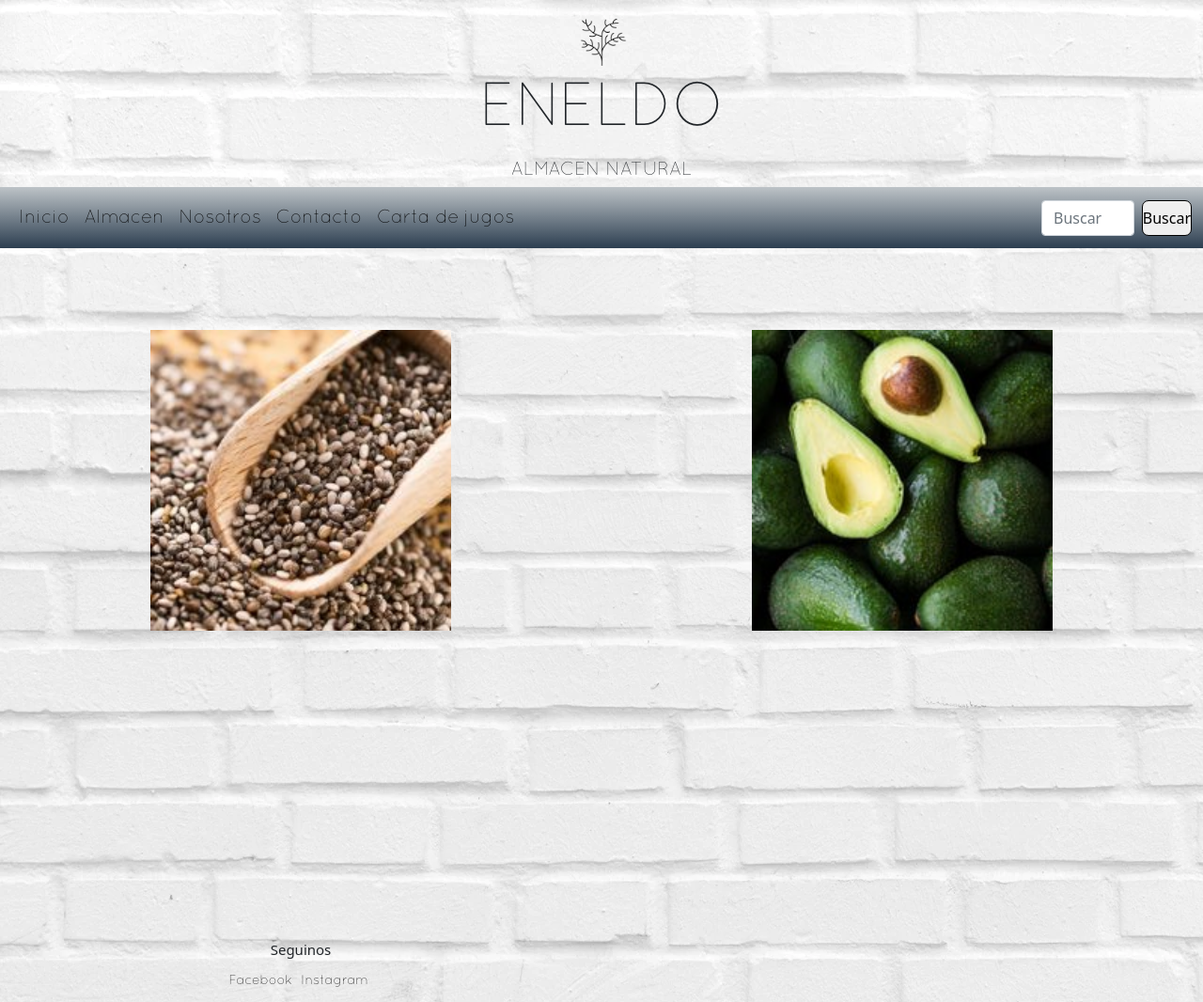
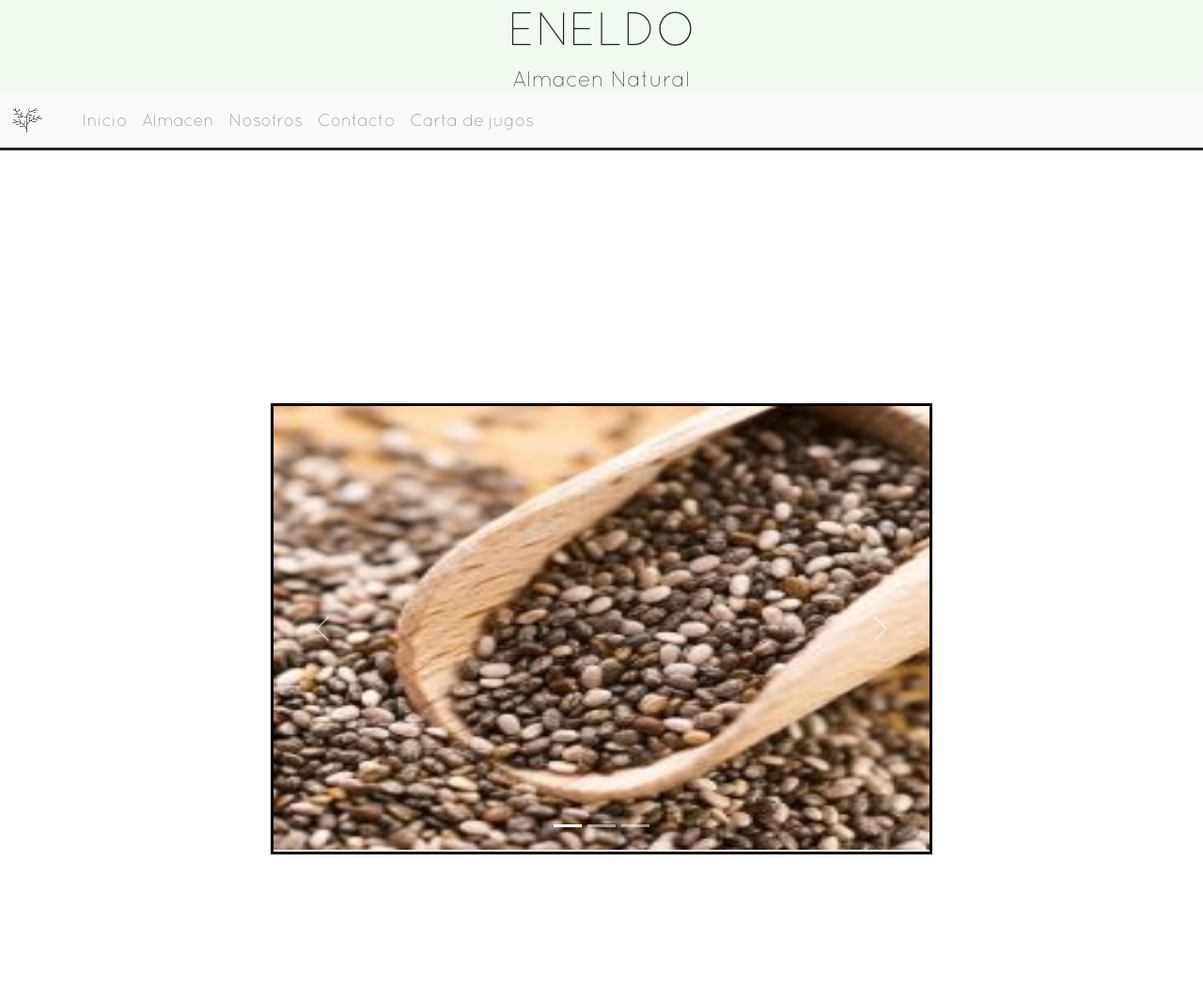
Before and after one commit to GenaroRucireto/Eneldo-Rucireto, a plain HTML site: page pages/almacen.html in a window 1280 px wide. Shown: the top 1066 px of the page at 94% size. Drawn offline with nearby package versions, Linux system fonts and the light colour scheme.

Commit message:
animaciones,transiciones,

```diff
--- a/pages/almacen.html
+++ b/pages/almacen.html
@@ -12,46 +12,66 @@
 </head>
 
 <body>
-    <div class="container">
-        <div class="heading">
+
     <header>
-                <img src="../imagenes/eneldo.png" alt="logo" />
+        <div class="nombre">
             <h1>ENELDO</h1>
-                <h2>ALMACEN NATURAL</h2>
-            </header>
-        </div>
-        <nav class="navbar">
-            <div class="container-fluid">
-                <ul>
-                    <li><a href="../index.html">Inicio</a></li>
-                    <li><a href="/pages/almacen.html">Almacen</a></li>
-                    <li><a href="/pages/nosotros.html">Nosotros</a></li>
-                    <li><a href="/pages/contacto.html">Contacto</a></li>
-                    <li><a href="/pages/jugos.html">Carta de jugos</a></li>
-                </ul>
-                <div class="busqueda">
-                    <form class="d-flex" role="search">
-                        <input class="form-control me-2" type="search" placeholder="Buscar" aria-label="Search">
-                        <button class="buscar" type="submit">Buscar</button>
-                    </form>
+            <h2>Almacen Natural</h2>
         </div>
 
+        <div class="container-fuid">
+            <nav class="navbar navbar-expand-md navbar-light bg-light border-3 border-bottom border-dark">
+                <div class="container-fluid">
+                    <a href="#" class="navbar-brand"><img src="../imagenes/eneldo.png" alt="logo" width="35" height="26"
+                            class="d-inline-block align-text-top"></a>
+                    <button type="button" class="navbar-toggler" data-bs-toggle="collapse"
+                        data-bs-target="#menunavegacion">
+                        <span class="navbar-toggler-icon"></span>
+                    </button>
+                    <div id="menunavegacion" class="collapse navbar-collapse">
+                        <ul class="navbar-nav ms-3">
+                            <li class="nav-item"><a class="nav-link" href="../index.html">Inicio</a></li>
+                            <li class="nav-item"><a class="nav-link" href="/pages/almacen.html">Almacen</a></li>
+                            <li class="nav-item"><a class="nav-link" href="/pages/nosotros.html">Nosotros</a></li>
+                            <li class="nav-item"><a class="nav-link" href="/pages/contacto.html">Contacto</a></li>
+                            <li class="nav-item"><a class="nav-link" href="/pages/jugos.html">Carta de jugos</a></li>
+                        </ul>
+                    </div>
                 </div>
             </nav>
+    </header>
 
+    <div class="container">
 
-
-
-        <div class="fotos">
-            <img class="foto1" src="../imagenes/chia.jpg " alt="semillas de chia" />
-            <img class="foto2" src="../imagenes/palta.jpg" alt="palta" />
+        <div id="carouselExampleIndicators" class="carousel slide" data-bs-ride="true">
+            <div class="carousel-indicators">
+              <button type="button" data-bs-target="#carouselExampleIndicators" data-bs-slide-to="0" class="active" aria-current="true" aria-label="Slide 1"></button>
+              <button type="button" data-bs-target="#carouselExampleIndicators" data-bs-slide-to="1" aria-label="Slide 2"></button>
+              <button type="button" data-bs-target="#carouselExampleIndicators" data-bs-slide-to="2" aria-label="Slide 3"></button>
             </div>
-
-        <div>
+            <div class="carousel-inner">
+              <div class="carousel-item active">
+                <img src="/imagenes/chia.jpg" class="d-block w-100" alt="chia">
+              </div>
+              <div class="carousel-item">
+                <img src="/imagenes/palta.jpg" class="d-block w-100" alt="palta">
+              </div>
+              <div class="carousel-item">
+                <img src="/imagenes/coco.png" class="d-block w-100" alt="aceite-coco">
+              </div>
+            </div>
+            <button class="carousel-control-prev" type="button" data-bs-target="#carouselExampleIndicators" data-bs-slide="prev">
+              <span class="carousel-control-prev-icon" aria-hidden="true"></span>
+              <span class="visually-hidden">Previous</span>
+            </button>
+            <button class="carousel-control-next" type="button" data-bs-target="#carouselExampleIndicators" data-bs-slide="next">
+              <span class="carousel-control-next-icon" aria-hidden="true"></span>
+              <span class="visually-hidden">Next</span>
+            </button>
+          </div>
         <footer>
             <div class="pie">
                 <legend>Seguinos</legend>
-
                 <a href="./index.html">Facebook</a>
                 <a href="./index.html">Instagram</a>
             </div>
--- a/styles.css
+++ b/styles.css
@@ -3,8 +3,6 @@
     padding: 0;
     box-sizing: border-box;
 }
-
-
 
 @font-face {
     font-family: "Quicksand";
@@ -18,10 +16,8 @@
 
 body {
     padding: 0;
-    background-image: url(imagenes/pared-ladrillo.webp);
+
 }
-
-
 
 .container {
     padding: 0;
@@ -29,40 +25,16 @@ body {
     max-height: 100%;
     display: grid;
     grid-template-columns: 50% 50%;
-    grid-template-rows: 0.25fr 0.15fr 1fr 0.2fr;
+    grid-template-rows: 1fr 0.1fr;
     grid-template-areas:
-        "header header"
-        "menu menu"
         "contenido contenido"
         "footer footer";
-}
-
-header img {
-    margin-top: 20px;
-    height: 50px;
-    width: 50px;
-
-    margin-left: 80px;
-}
-
-.container .heading {
-    grid-area: "header";
-    display: flex;
-    grid-column: 1/3;
-    justify-content: left;
-}
-
-.container .navbar {
-    grid-area: menu;
-    grid-column: 1/3;
-    display: flex;
 }
 
 .container .contenido {
     grid-area: "contenido";
     grid-column: 1/3;
 }
-
 
 footer {
     grid-area: "footer";
@@ -72,36 +44,8 @@ footer {
 .container .pie {
     grid-area: "footer";
     grid-column: 1/3;
-}
+    margin-top: 1rem;
 
-.heading h1 {
-    font-size: 50px;
-    font-family: "Quicksand";
-}
-
-h1 {
-    animation-duration: 3s;
-    animation-name: slide;
-}
-
-@keyframes slide {
-    from {
-        margin-left: 100%;
-        width: 300%
-    }
-}
-
-to {
-    margin-left: 0%;
-    width: 100%;
-}
-
-.heading h2 {
-    display: flex;
-    justify-content: center;
-    padding-top: 11px;
-    font-family: "Quicksand";
-    font-size: 20px;
 }
 
 .container .fotos {
@@ -125,59 +69,52 @@ a {
     font-size: 14px;
     font-family: "Quicksand";
 }
-.container-fluid{
-    display: inline;
-}
-.navbar nav {
-    display: inline;
-    justify-content: space-between;
-    margin-top: 10px;
-    border-radius: 10px;
-    width: max-content;
+
+a {
+    background-image: linear-gradient(gray, rgb(134, 126, 126));
+    background-position: 0% 100%;
+    background-repeat: no-repeat;
+    background-size: 0% 2px;
+    transition: background-size .3s;
 }
 
-.navbar ul {
-    list-style-type: none;
-    margin-bottom: 3px;
-    padding: 0px;
+a:hover,
+a:focus {
+    background-size: 100% 2px;
+}
+
+h2 {
+    margin-top: 20px;
+}
+
+.nombre {
+    text-align: center;
+    margin-top: 10px;
+    font-family: "Quicksand";
+    background-color: #f1faee;
+    margin-top: 0;
 
 }
 
-.navbar ul li {
-    display: inline;
-    margin: 3px;
-    padding: 5px;
-}
-
-.buscar {
-    border-radius: 7px;
-    border: solid 1px;
-    width: 4.5rem;
-}
-
-.buscar:hover {
-    background-color: lightgray;
-}
-
-.busqueda {
-    display: inline-flex;
-    position: relative;
-    justify-content: end;
-}
-
-a:hover {
-    color: grey;
+.nombre h2 {
+    margin-top: 10px;
+    font-size: 1rem;
+    font-family: "Quicksand";
+    margin-bottom: 0;
 }
 
 .img-fluid {
     width: 100%;
     margin-top: 30px;
     padding: 0;
+    height: 20rem;
 }
 
 footer {
     display: flex;
     justify-content: center;
+    background-color: #f1faee;
+
 }
 
 .pie {
@@ -203,39 +140,60 @@ footer {
     text-align: justify;
     display: inline;
     width: 300px;
-    margin-left: auto;
-    margin-right: auto;
+
 }
 
 .presentacion h2 {
     text-align: center;
     font-size: 25px;
+    font-family: "Quicksand";
 }
 
 .presentacion p {
     padding-top: 10px;
     text-align: center;
-}
-
-h2 {
-    padding-top: 10px;
     font-family: "Quicksand-italic";
 }
 
-.fotos {
-    display: flex;
-    justify-content: space-around;
-    padding-top: 10px;
+p {
+    animation-duration: 4s;
+    animation-name: animTexto;
+    margin: 20px;
 }
 
-.foto1 {
-    height: 150px;
-    width: 150px;
+@keyframes animTexto {
+    from {
+        margin-left: 100%;
+        width: 100%;
+    }
+
+    to {
+        margin-left: 0%;
+        width: 100%;
+    }
 }
 
-.foto2 {
-    height: 150px;
-    width: 130px;
+.container #carouselExampleIndicators {
+    grid-area: "contenido";
+    grid-column: 1/3;
+}
+
+
+#carouselExampleIndicators {
+    height: 50vh;
+}
+
+.slide {
+    margin-top: 100px;
+    margin-left: auto;
+    margin-right: auto;
+    margin-bottom: 100px;
+
+}
+
+.slide img {
+    width: 50vh;
+    height: 50vw;
 }
 
 .consulta {
@@ -248,7 +206,19 @@ h2 {
     padding-top: 10px;
     margin-top: 40px;
     border-radius: 10px;
-    background-image: linear-gradient(#bdc3c7, #2c3e50);
+    background-image: linear-gradient(#ebf4f5, #b5c6e0);
+}
+
+.container .contacto {
+    grid-area: "contenido";
+    display: flex;
+    justify-content: center;
+    align-items: center;
+    grid-column: 1/3;
+}
+
+.contacto {
+    margin-bottom: 15px;
 }
 
 .consulta legend {
@@ -269,9 +239,12 @@ h2 {
     border-radius: 5px;
     border: 1px solid darkslateblue;
 }
-.btn{
+
+.mb-3 .btn {
+    justify-content: center;
+    align-items: center;
     margin-top: 7px;
- color: beige;
+    color: #000000;
 }
 
 article {
@@ -304,8 +277,8 @@ article p {
 .lista1 li {
     padding: 3px;
 }
+
 .lista1 ul {
-
     padding-left: 0;
 }
 
@@ -316,6 +289,38 @@ article p {
     text-decoration: underline;
 }
 
+@media screen and (min-width: 577px) {
+
+    .container {
+        display: grid;
+        height: 140vh;
+        width: 100vw;
+        grid-template-columns: 1fr 1fr;
+        grid-template-rows: 1fr 0.1fr;
+        grid-template-areas:
+            "contenido contenido"
+            "footer footer";
+    }
+
+    #carouselExampleIndicators {
+        height: 100vh;
+        margin-top: auto;
+        margin-bottom: auto;
+    }
+
+    .slide {
+        height: 60vh !important;
+        width: 55vw !important;
+        margin-left: auto;
+        margin-right: auto;
+        border: solid#000000;
+    }
+
+    .slide img {
+        height: 59vh;
+        width: 54vw;
+    }
+}
 
 @media screen and (min-width: 768px) {
     .container {
@@ -323,64 +328,47 @@ article p {
         height: 140vh;
         width: 100vw;
         grid-template-columns: 1fr 1fr;
-        grid-template-rows: 0.fr 0.20fr 1fr 0.5fr;
-        grid-template-areas: "header header"
-            "menu menu"
+        grid-template-rows: 1fr 0.1fr;
+        grid-template-areas:
             "contenido contenido"
             "footer footer";
 
     }
 
-    .container .heading {
-        grid-area: "header";
-        display: flex;
-        justify-content: center;
-        grid-column: 1/3;
-
-
+    .presentacion h2 {
+        margin-top: 80px;
     }
 
-    header img {
-        margin-left: 41%;
-        margin-right: 48%;
-
-    }
-
-    .heading h1 {
-        font-size: 65px;
-    }
-
-    .heading h2 {
-        grid-area: "header";
-        display: flex;
-        align-items: flex-end;
+    .presentacion p {
         justify-content: center;
+        margin-top: 20px;
+        width: auto;
 
     }
 
     .container .pie {
         grid-area: "footer";
         grid-column: 1/3;
+        margin-top: 1rem;
 
     }
 
-    .navbar {
-        display: flex;
-        grid-area: menu;
-        justify-content: space-around;
-        height: min-content;
-        background-image: linear-gradient(#bdc3c7, #2c3e50);
+    footer {
+        grid-area: "footer";
+        grid-column: 1/3;
     }
 
-    .navbar a {
-        font-size: 20px;
-    }
-    a:hover{
-        color: white;
+
+    .nombre h1 {
+        font-size: 50px;
     }
 
-    .navbar ul {
-        display: inline-flex;
+    .nombre h2 {
+        font-size: 23px;
+    }
+
+    a {
+        font-size: 18px;
     }
 
     .d-flex {
@@ -392,15 +380,43 @@ article p {
         grid-column: 1/3;
     }
 
-    .foto1 {
-        margin-top: 40px;
-        height: 20rem;
+
+    .consulta {
         width: 20rem;
+        height: 25rem;
     }
 
-    .foto2 {
-        margin-top: 40px;
-        height: 20rem;
-        width: 20rem;
+    .form-control {
+        width: 16rem;
     }
+
+    #exampleFormControlTextarea1 {
+        width: 16rem;
+        height: 10rem;
+    }
+
+    .consulta legend {
+        font-size: 20px;
+    }
+
+    #carouselExampleIndicators {
+        height: min-content;
+        margin-top: auto;
+        margin-bottom: auto;
+    }
+
+    .slide {
+        height: 60vh !important;
+        width: 55vw !important;
+        margin-left: auto;
+        margin-right: auto;
+        border: solid#000000;
+    }
+
+    .slide img {
+        height: 59vh;
+    }
+
+
+
 }
```
Also changed, not shown: index.html (+28 -29 lines), pages/contacto.html (+26 -23 lines), pages/jugos.html (+19 -18 lines), pages/nosotros.html (+19 -19 lines), imagenes/coco.png (added), imagenes/naturales.jpg (added). Lines whose indentation alone changed are shown as unchanged.
